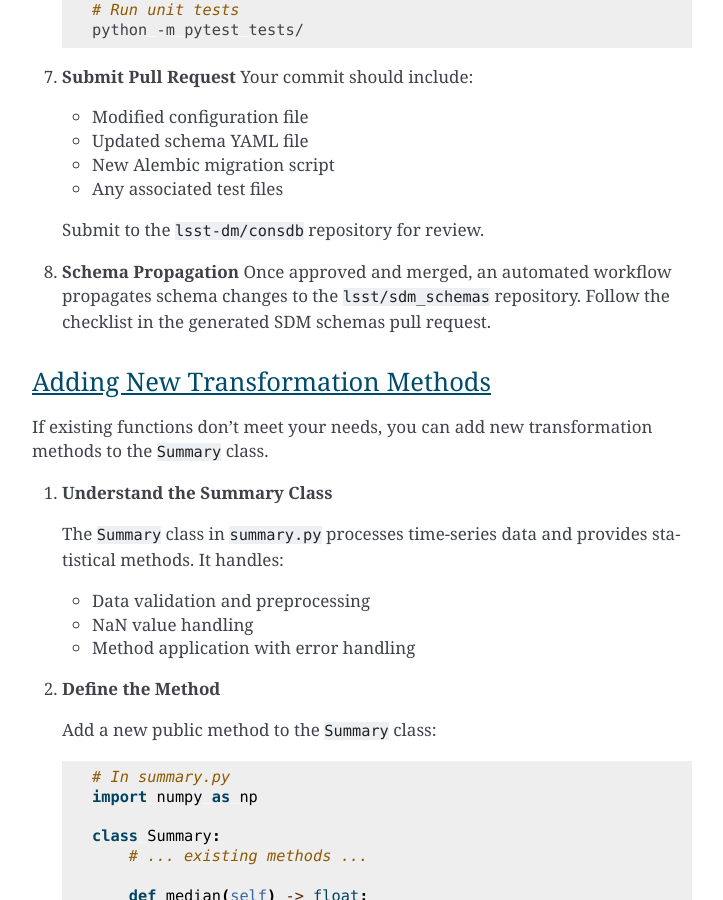
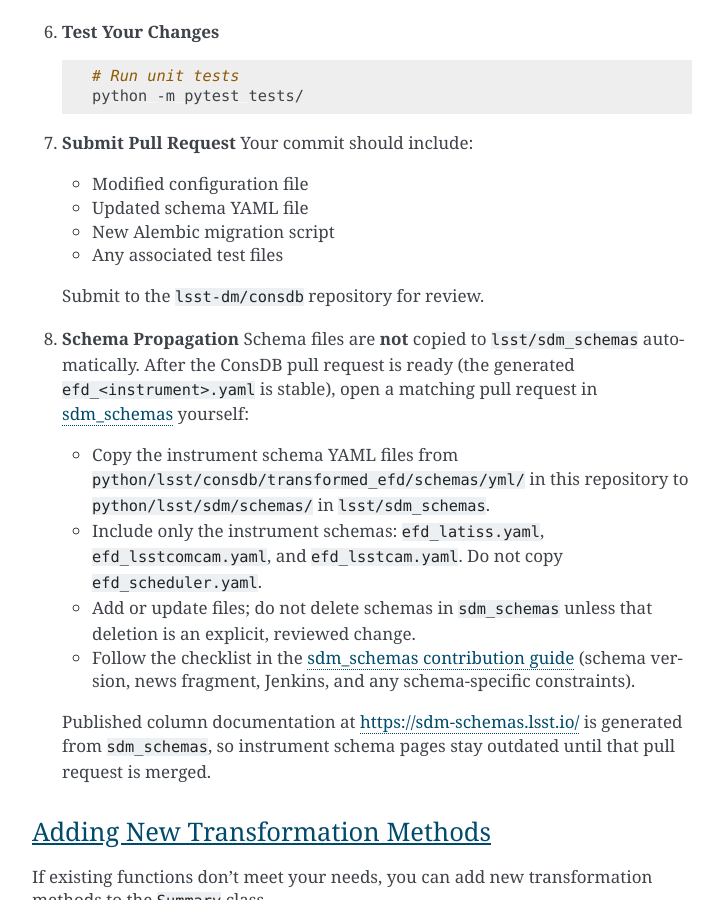
Before and after one commit to lsst-dm/consdb, a Sphinx documentation site: the page built from doc/contributor-guide/transformed-efd.rst, in a window 1280 px wide and 900 px high, scrolled down 14130 px. Shown: the whole window, without its empty margins (388-1111 px from the left). Built offline with Sphinx 7.4.7, drawn with Linux system fonts in a browser that asks for light colours; some of the changed text lies outside the part shown.

Commit message:
Update Transformed EFD documentation

```diff
--- a/doc/contributor-guide/transformed-efd.rst
+++ b/doc/contributor-guide/transformed-efd.rst
@@ -72,6 +72,8 @@ Quick Reference for Experienced Contributors
 .. code-block:: bash
 
    python -m pytest tests/
+
+6. **Submit the instrument schema to** ``lsst/sdm_schemas`` **manually** (see **Schema Propagation** below). There is no automated sync.
 
 **Adding New Function (3-minute workflow):**
 
@@ -596,7 +598,15 @@ Follow these steps to add or modify a transformed metric:
    Submit to the ``lsst-dm/consdb`` repository for review.
 
 8. **Schema Propagation**
-   Once approved and merged, an automated workflow propagates schema changes to the ``lsst/sdm_schemas`` repository. Follow the checklist in the generated SDM schemas pull request.
+   Schema files are **not** copied to ``lsst/sdm_schemas`` automatically.
+   After the ConsDB pull request is ready (the generated ``efd_<instrument>.yaml`` is stable), open a matching pull request in `sdm_schemas <https://github.com/lsst/sdm_schemas>`__ yourself:
+
+   - Copy the instrument schema YAML files from ``python/lsst/consdb/transformed_efd/schemas/yml/`` in this repository to ``python/lsst/sdm/schemas/`` in ``lsst/sdm_schemas``.
+   - Include only the instrument schemas: ``efd_latiss.yaml``, ``efd_lsstcomcam.yaml``, and ``efd_lsstcam.yaml``. Do not copy ``efd_scheduler.yaml``.
+   - Add or update files; do not delete schemas in ``sdm_schemas`` unless that deletion is an explicit, reviewed change.
+   - Follow the checklist in the `sdm_schemas contribution guide <https://github.com/lsst/sdm_schemas/blob/main/CONTRIBUTING.md>`__ (schema version, news fragment, Jenkins, and any schema-specific constraints).
+
+   Published column documentation at https://sdm-schemas.lsst.io/ is generated from ``sdm_schemas``, so instrument schema pages stay outdated until that pull request is merged.
 
 Adding New Transformation Methods
 ~~~~~~~~~~~~~~~~~~~~~~~~~~~~~~~~~~
--- a/doc/developer-guide/transformed-efd.rst
+++ b/doc/developer-guide/transformed-efd.rst
@@ -1126,6 +1126,8 @@ Scenario 2: Adding Support for a New Instrument
 
    python ./python/lsst/consdb/transformed_efd/generate_schema_from_config.py --instrument newcam
 
+   Copy the generated ``efd_newcam.yaml`` into ``lsst/sdm_schemas`` (``python/lsst/sdm/schemas/``) in a separate pull request. Instrument schemas are not synced automatically.
+
 4. **Create Alembic migration:**
 
 .. code-block:: bash
--- a/doc/user-guide/transformed-efd.rst
+++ b/doc/user-guide/transformed-efd.rst
@@ -82,7 +82,7 @@ The unpivoted tables were created to handle cases where there were too many colu
 
   .. note::
 
-     Science Data Models:
+     Science Data Models (published from ``lsst/sdm_schemas`` after the instrument YAML is submitted there; not synced automatically from ConsDB):
 
      - LATISS: https://sdm-schemas.lsst.io/efd_latiss.html
      - LSSTCam: https://sdm-schemas.lsst.io/efd_lsstcam.html
```
